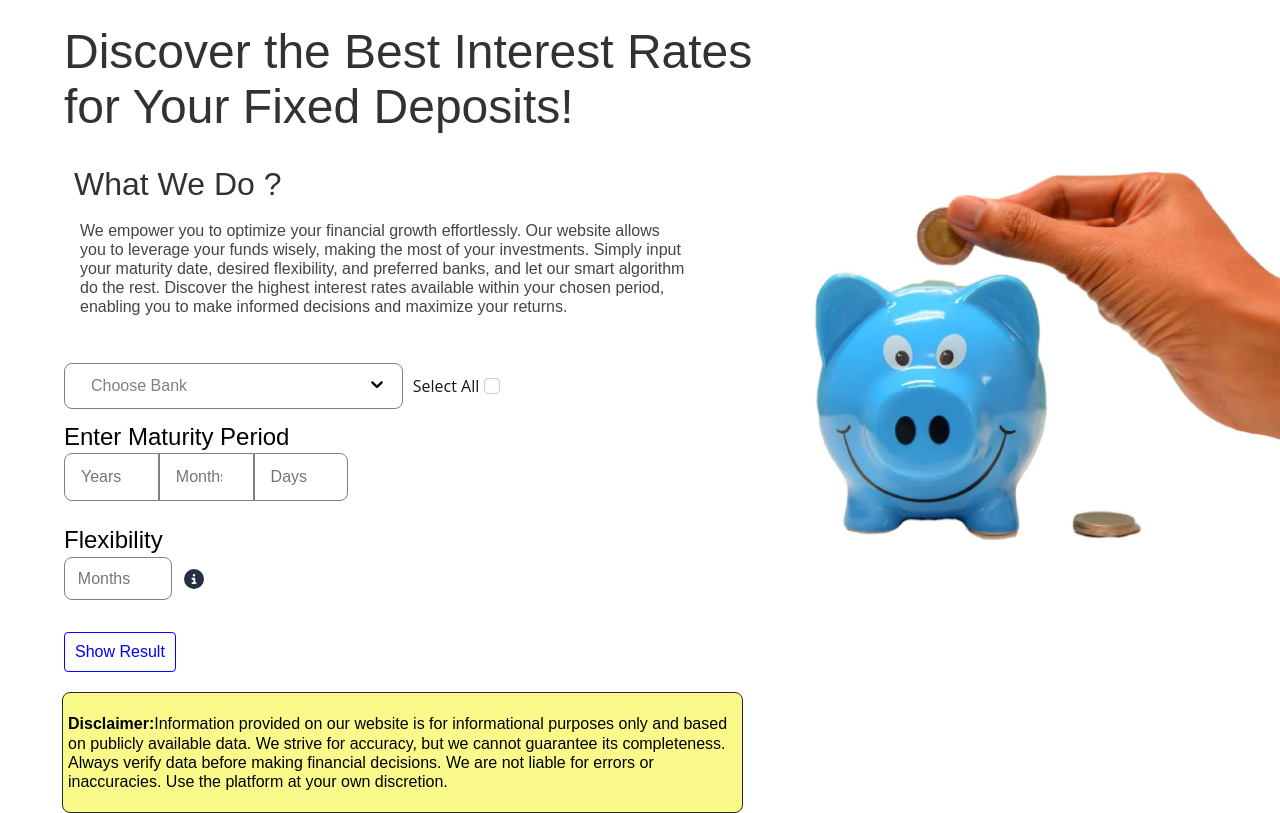
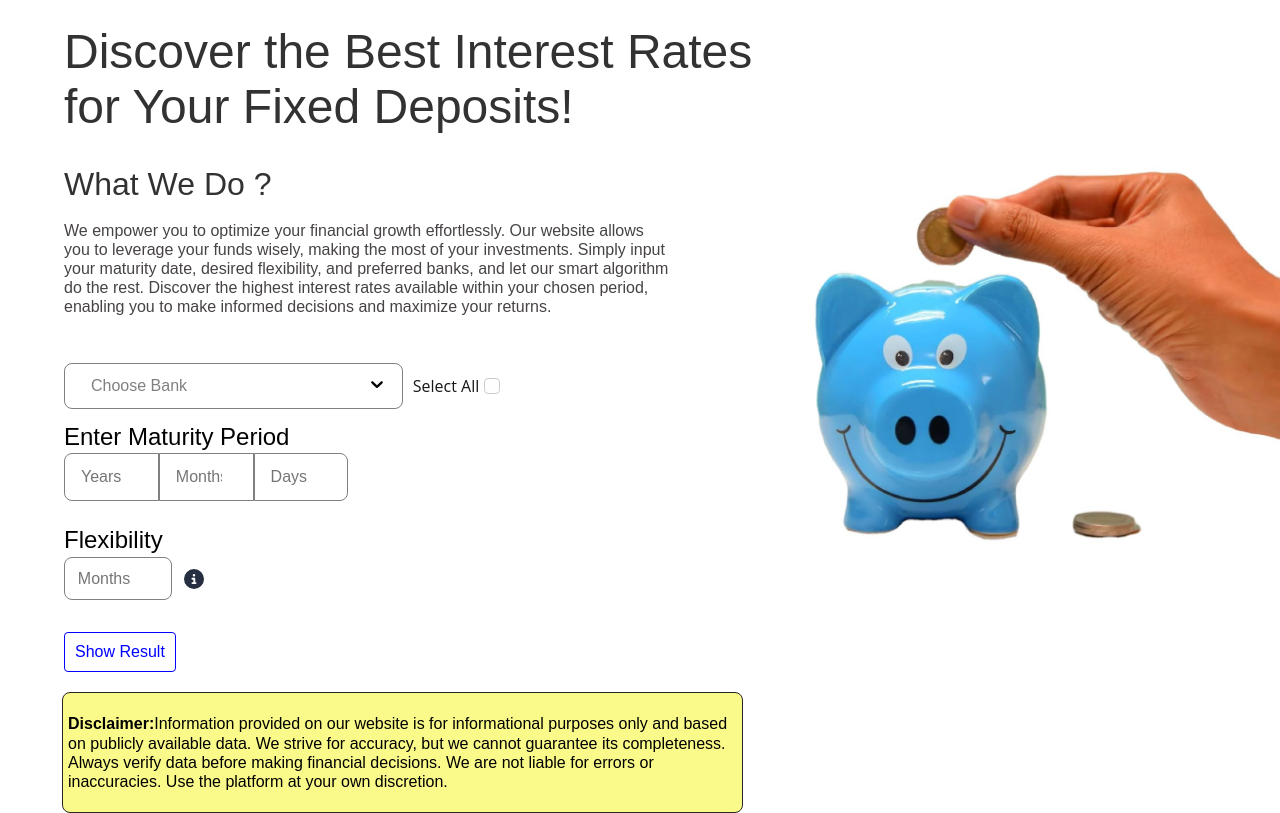
Before and after one commit to TheDarkknight26/bankweb, a React (Create React App) app in the folder client/: page / in a window 1280 px wide. Built offline with nearby package versions, Linux system fonts and the light colour scheme.

Commit message:
Update homepage.module.css

```diff
--- a/client/src/components/HomePage/homepage.module.css
+++ b/client/src/components/HomePage/homepage.module.css
@@ -230,7 +230,6 @@
   margin-bottom: 0.1rem;
   opacity:80%;
   font-size: 2em;
-  margin-left:10px;
   background: black;
   margin-top: 1em;
   -webkit-background-clip: text;
@@ -250,6 +249,7 @@
     padding: 1rem;
     line-height: 1.2;
     border-radius: 8px;
+    margin-left:-1em;
 }
 
 
```
